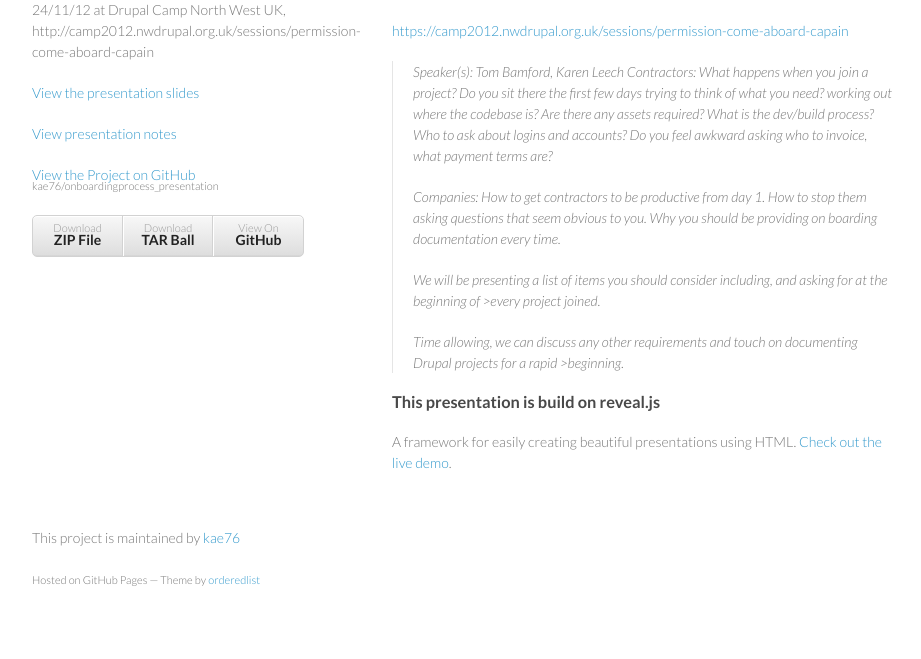
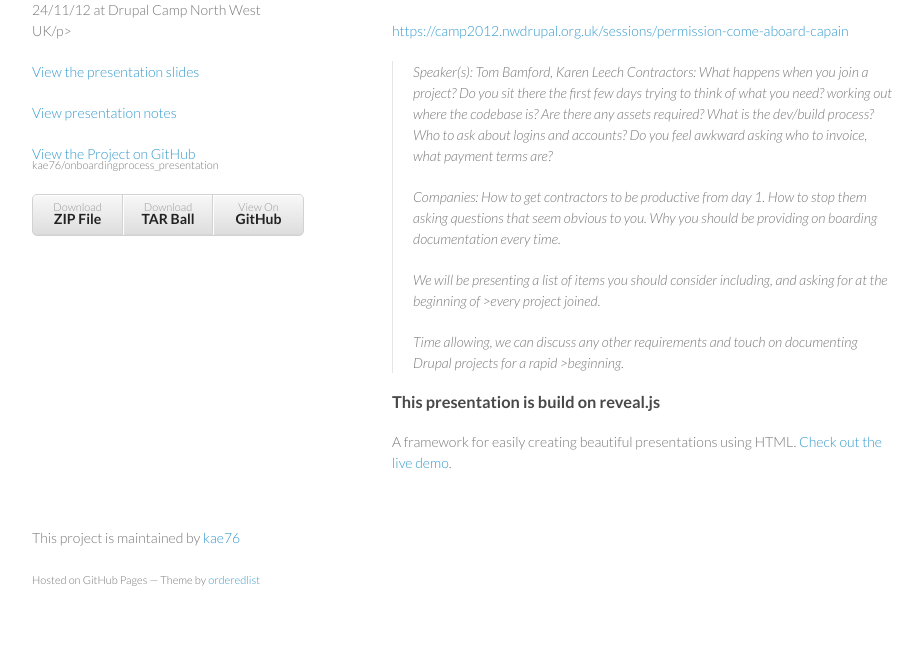
Before and after one commit to kae76/onboardingprocess_presentation, a plain HTML site: page index.html in a window 1280 px wide. Shown: the part 141-800 px from the top of the page, without its empty margins (178-1099 px from the left). Drawn offline with Linux system fonts and the light colour scheme.

Commit message:
moar edits

```diff
--- a/index.html
+++ b/index.html
@@ -16,7 +16,7 @@
     <div class="wrapper">
       <header>
         <h1>On-boarding process presentation</h1>
-        <p>24/11/12 at Drupal Camp North West UK, http://camp2012.nwdrupal.org.uk/sessions/permission-come-aboard-capain</p>
+        <p>24/11/12 at Drupal Camp North West UK/p>
 
         <p class="view"><a href="slides/index.html">View the presentation slides</a>
         <p class="view"><a href="slides/presentation_notes.html">View presentation notes</a>
```
